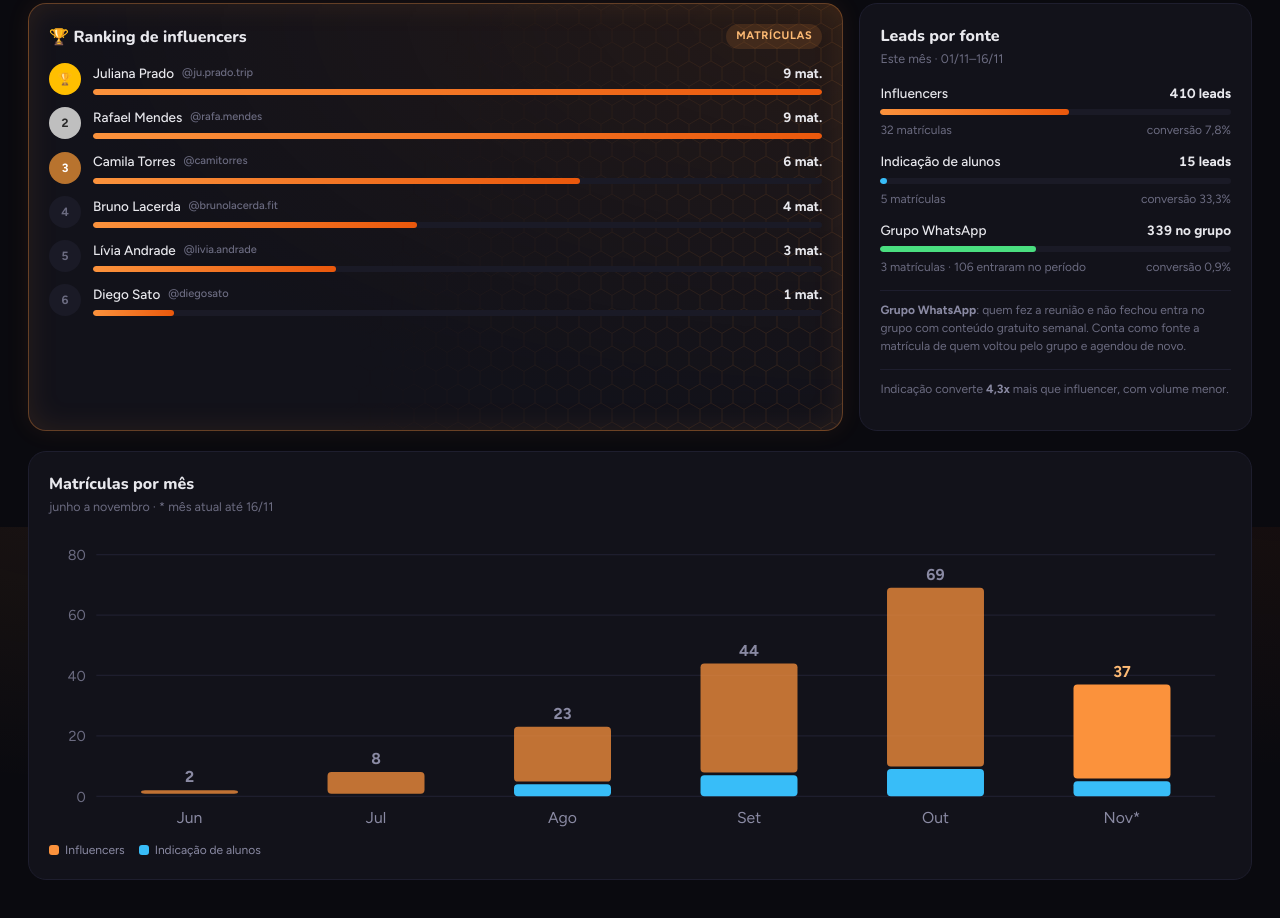
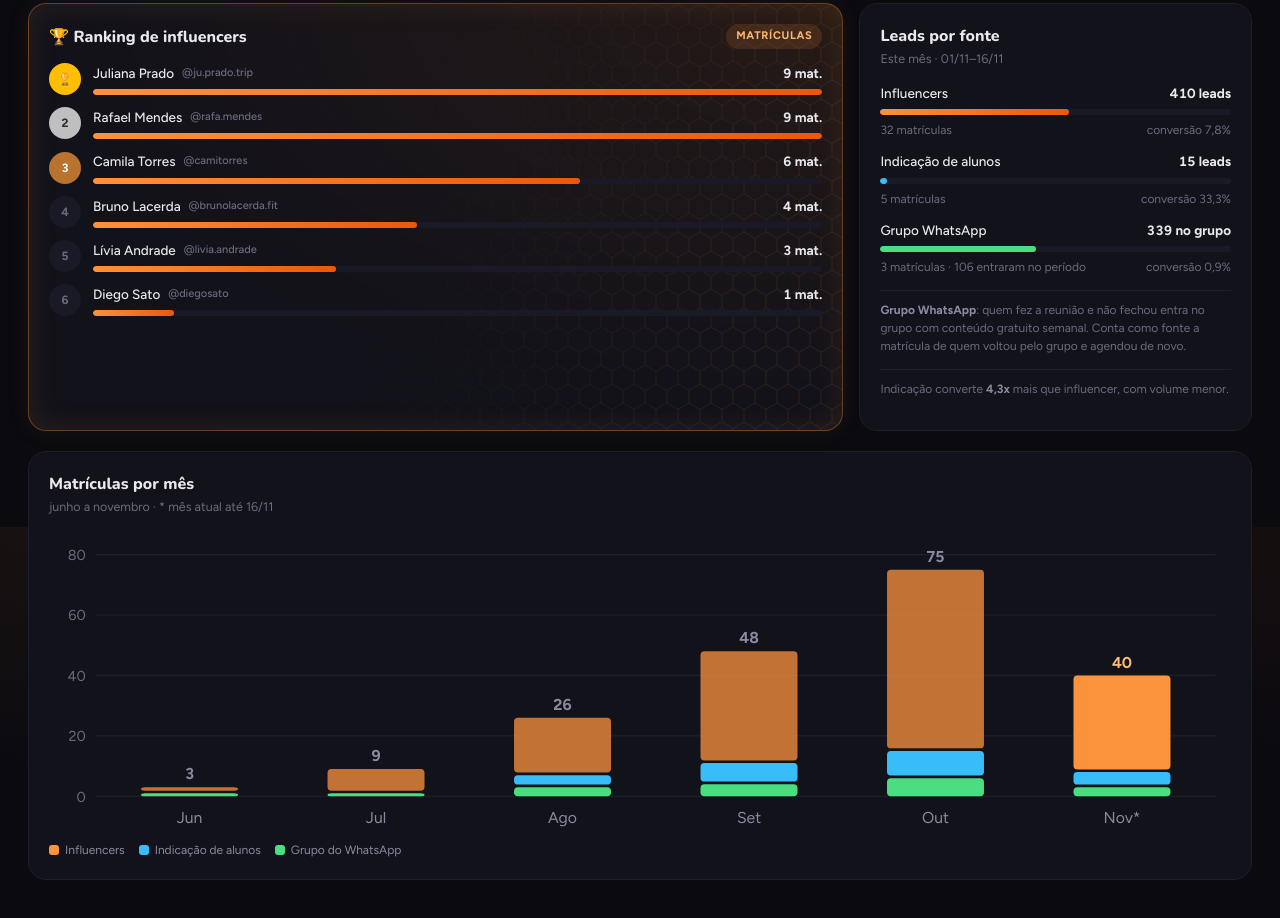
Before and after one commit to 7Beeai/waytop-dashboard, a plain HTML site: page site/index.html in a window 1280 px wide. Shown: the part 1073-1991 px from the top of the page. Drawn offline with nearby package versions, Linux system fonts and the light colour scheme.

Commit message:
Matrículas por mês: série Grupo do WhatsApp
Co-Authored-By: Claude Opus 5.5 <noreply@anthropic.com>
Claude-Session: https://claude.ai/code/session_01XcDn4jC7yQUWKwWJnS5J3W

```diff
--- a/site/index.html
+++ b/site/index.html
@@ -408,7 +408,7 @@ section[hidden],.dp[hidden]{display:none!important}
           <div class="card">
             <div class="card-h"><div><h2>Matrículas por mês</h2><p id="chart-sub"></p></div></div>
             <div class="chart" id="chart-mes"></div>
-            <div class="legend"><span><i style="background:var(--accent)"></i>Influencers</span><span><i style="background:var(--info)"></i>Indicação de alunos</span></div>
+            <div class="legend"><span><i style="background:var(--accent)"></i>Influencers</span><span><i style="background:var(--info)"></i>Indicação de alunos</span><span><i style="background:var(--ok)"></i>Grupo do WhatsApp</span></div>
           </div>
         </div>
       </section>
@@ -976,17 +976,18 @@ $("tbl-inf").addEventListener("click", e => { const tr = e.target.closest("tr[da
 
 /* Gráfico: últimos 6 meses, o atual até hoje */
 function chart(){
-  const meses=[]; for(let k=5;k>=0;k--){ const m=new Date(TODAY.getFullYear(),TODAY.getMonth()-k,1); const e=k?monthEnd(m):TODAY; const s=snapshot(m,e).T; meses.push({l:MES_CURTO[m.getMonth()]+(k?'':'*'), inf:s.matInf, al:s.matAl, cur:!k}); }
+  const meses=[]; for(let k=5;k>=0;k--){ const m=new Date(TODAY.getFullYear(),TODAY.getMonth()-k,1); const e=k?monthEnd(m):TODAY; const s=snapshot(m,e).T; meses.push({l:MES_CURTO[m.getMonth()]+(k?'':'*'), inf:s.matInf, al:s.matAl, gr:s.matGrupo, cur:!k}); }
   const W=900,H=230,pl=36,pr=12,pt=18,pb=28, iw=W-pl-pr, ih=H-pt-pb;
-  const top = Math.max(...meses.map(m=>m.inf+m.al),1); const step = top>80?40:20; const max=Math.ceil(top/step)*step;
+  const top = Math.max(...meses.map(m=>m.inf+m.al+m.gr),1); const step = top>80?40:20; const max=Math.ceil(top/step)*step;
   const bw = iw/meses.length*0.52; let g="";
   for(let t=0;t<=max;t+=step){ const y=pt+ih-(t/max*ih); g+=`<line x1="${pl}" x2="${W-pr}" y1="${y}" y2="${y}" stroke="var(--border)"/><text x="${pl-8}" y="${y+4}" text-anchor="end" fill="var(--muted)" font-size="11">${t}</text>`; }
   meses.forEach((m,i)=>{
     const cx = pl + iw/meses.length*(i+.5), x = cx-bw/2;
-    const hI=m.inf/max*ih, hA=m.al/max*ih, yA=pt+ih-hA, yI=yA-hI;
-    if(hA) g += `<rect x="${x}" y="${yA}" width="${bw}" height="${hA}" fill="var(--info)" rx="3"/>`;
+    const hG=m.gr/max*ih, hI=m.inf/max*ih, hA=m.al/max*ih, yG=pt+ih-hG, yA=yG-hA, yI=yA-hI;
+    if(hG) g += `<rect x="${x}" y="${yG}" width="${bw}" height="${hG}" fill="var(--ok)" rx="3"/>`;
+    if(hA>2) g += `<rect x="${x}" y="${yA}" width="${bw}" height="${hA-(hG?2:0)}" fill="var(--info)" rx="3"/>`;
     if(hI>2) g += `<rect x="${x}" y="${yI}" width="${bw}" height="${hI-2}" fill="var(--accent)" opacity="${m.cur?1:.75}" rx="3"/>`;
-    g += `<text x="${cx}" y="${yI-6}" text-anchor="middle" fill="${m.cur?'var(--accent-2)':'var(--muted-2)'}" font-size="12" font-weight="700">${m.inf+m.al}</text>`;
+    g += `<text x="${cx}" y="${yI-6}" text-anchor="middle" fill="${m.cur?'var(--accent-2)':'var(--muted-2)'}" font-size="12" font-weight="700">${m.inf+m.al+m.gr}</text>`;
     g += `<text x="${cx}" y="${H-8}" text-anchor="middle" fill="var(--muted-2)" font-size="12">${m.l}</text>`;
   });
   $("chart-mes").innerHTML = `<svg viewBox="0 0 ${W} ${H}" role="img" aria-label="Matrículas por mês">${g}</svg>`;
```
